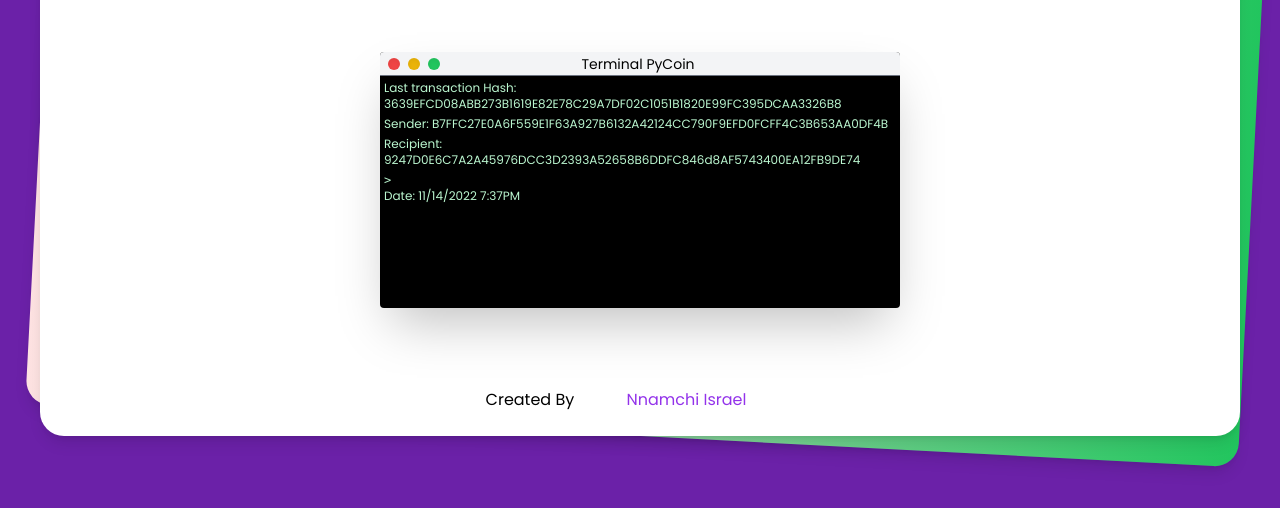
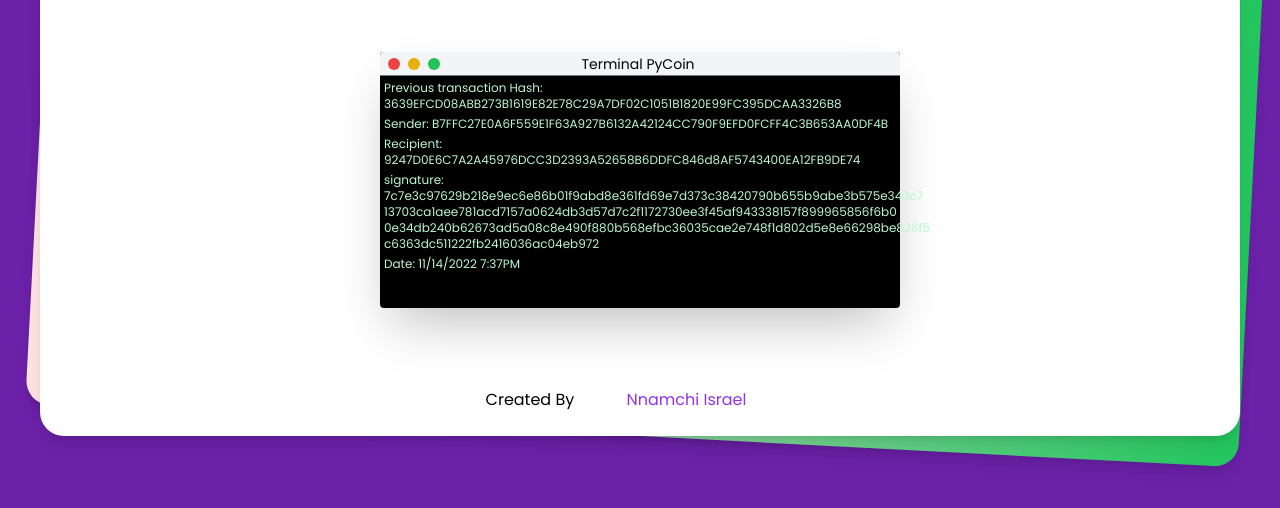
Before and after one commit to phaxadstudios/pycoin, a plain HTML site: page cores.html in a window 1280 px wide. Shown: the part 262-770 px from the top of the page. Drawn offline with nearby package versions, Linux system fonts and the light colour scheme.

Commit message:
Update cores.html

```diff
--- a/cores.html
+++ b/cores.html
@@ -102,9 +102,13 @@
 
     </div>
     <div class="pl-1 pt-1 h-auto  text-green-200 font-mono text-xs bg-black" id="console">
-      <p class="pb-1">Last transaction Hash: 3639EFCD08ABB273B1619E82E78C29A7DF02C1051B1820E99FC395DCAA3326B8 </p>
+      <p class="pb-1">Previous transaction Hash: 3639EFCD08ABB273B1619E82E78C29A7DF02C1051B1820E99FC395DCAA3326B8 </p>
       <p class="pb-1">Sender: B7FFC27E0A6F559E1F63A927B6132A42124CC790F9EFD0FCFF4C3B653AA0DF4B</p>
-      <p class="pb-1">Recipient: 9247D0E6C7A2A45976DCC3D2393A52658B6DDFC846d8AF5743400EA12FB9DE74</p>>
+      <p class="pb-1">Recipient: 9247D0E6C7A2A45976DCC3D2393A52658B6DDFC846d8AF5743400EA12FB9DE74</p>
+      <p class="pb-1">signature: 7c7e3c97629b218e9ec6e86b01f9abd8e361fd69e7d373c38420790b655b9abe3b575e343c7
+13703ca1aee781acd7157a0624db3d57d7c2f1172730ee3f45af943338157f899965856f6b0
+0e34db240b62673ad5a08c8e490f880b568efbc36035cae2e748f1d802d5e8e66298be826f5
+c6363dc511222fb2416036ac04eb972</p>
       <p class="pb-1">Date: 11/14/2022 7:37PM</p>
     </div>
   </div>
```
